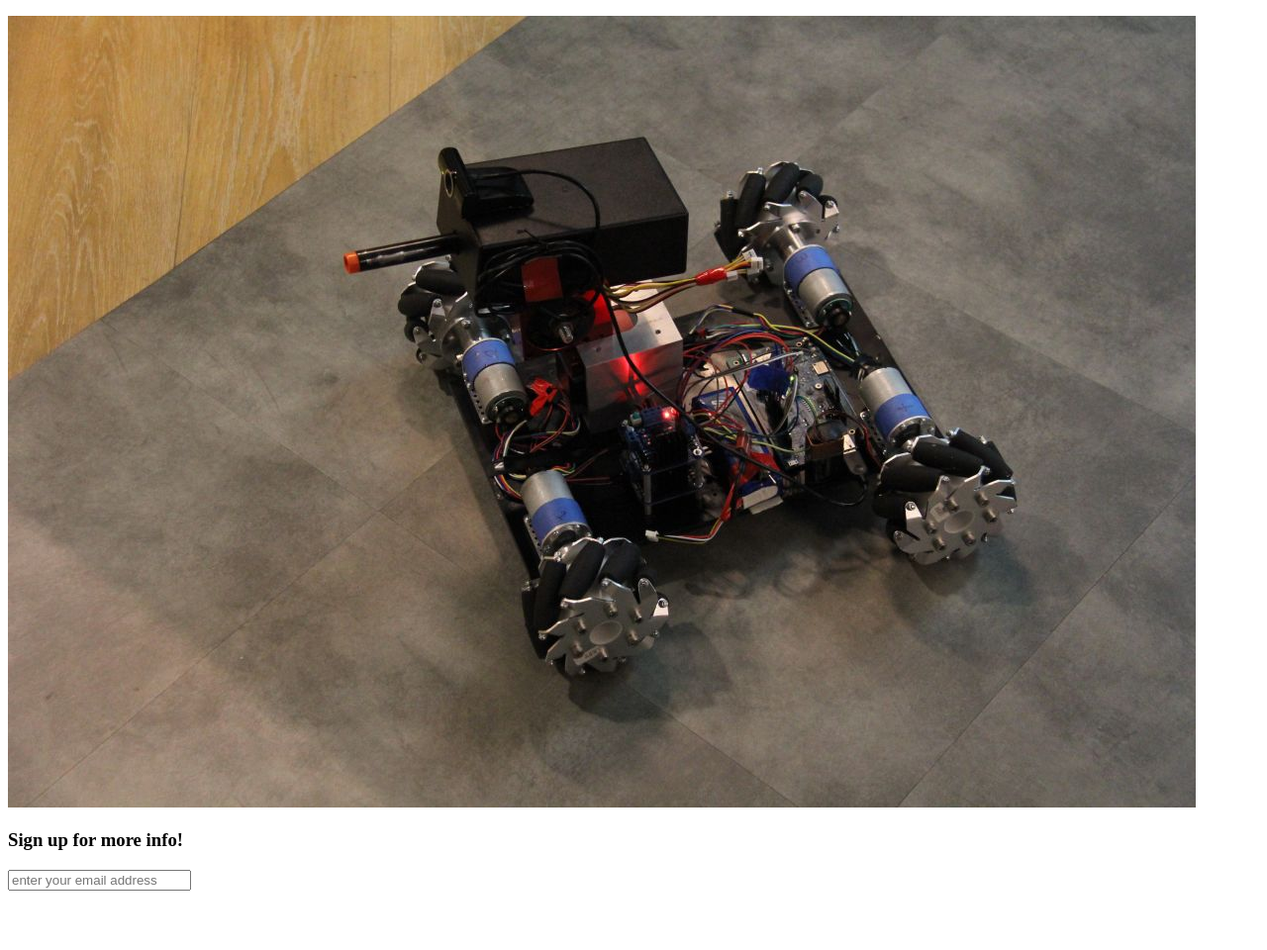
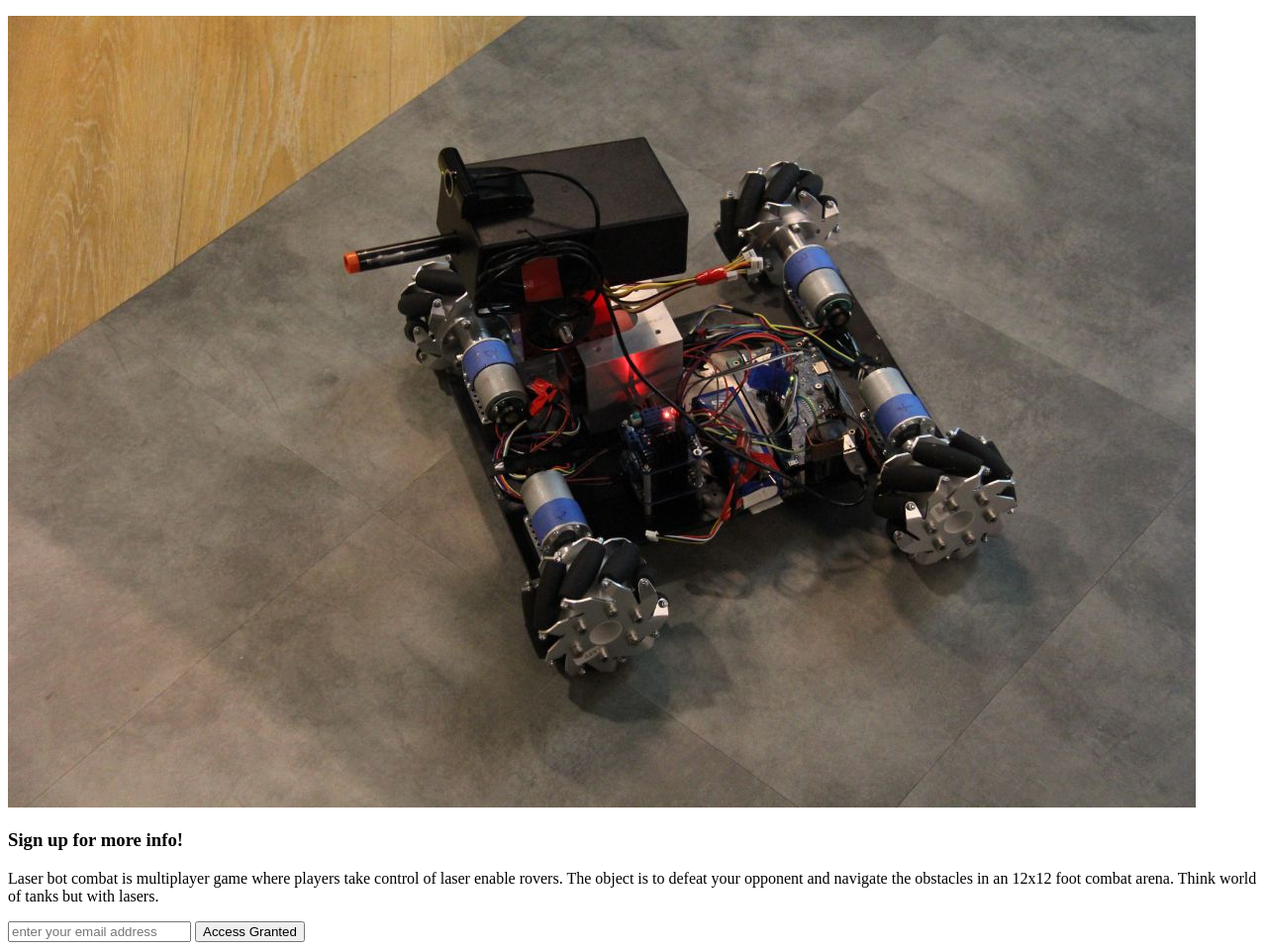
Before and after one commit to davidmfry/Robodub-Landing-Page, a plain HTML site: page index.html in a window 1280 px wide. Shown: the part 105-1065 px from the top of the page at 99% size. Before the commit the page ends 1013 px from the top, so only its background shows below. Drawn offline with Linux system fonts and the light colour scheme.

Commit message:
first commit

```diff
--- a/index.html
+++ b/index.html
@@ -1,18 +1,35 @@
 
-<!--Created by david on 3/3/15.--><!DOCTYPE html>
+<!--Created by david on 3/5/15.--><!DOCTYPE html>
 <html lang="en">
   <head>
-    <title>Robodub: Robot cloud gamming</title>
+    <title>Robodub: Laser combat robots</title>
+    <meta charset="utf-8">
+    <meta http-equiv="X-UA-Compatible" content="IE=edge">
+    <meta name="viewport" content="width=device-width" initial-scale="1">
+    <meta name="description" content="A description of the page">
+    <link href="css/style.css" rel="stylesheet" type="text/css">
   </head>
   <body>
     <header>
       <h1>Robot enable game company</h1>
-      <h3>Cloud based drones and robots take control from anywhere</h3>
+      <h3>
+        Cloud based drones and robots take control from anywhere
+
+      </h3>
     </header>
-    <div id="callToAction"><img src="/img/IMG_8958.JPG">
-      <h3>Sign up for more info!</h3>
-      <p></p>
-      <input type="textbox" placeholder="enter your email address">
-    </div>
+    <main class="wrapper">
+      <div id="callToAction"><img alt="rambot photo" src="img/IMG_8958.JPG">
+        <h3>Sign up for more info!</h3>
+        <p>
+          Laser bot combat is multiplayer game where players take control of laser enable rovers.
+          The object is to defeat your opponent and navigate the obstacles in an 12x12 foot combat arena.
+          Think world of tanks but with lasers.
+        </p>
+        <div id="get-info-form">
+          <input type="textbox" placeholder="enter your email address">
+          <button type="button" name="submit">Access Granted</button>
+        </div>
+      </div>
+    </main>
   </body>
 </html>
```
Also changed, not shown: 3 other files.
